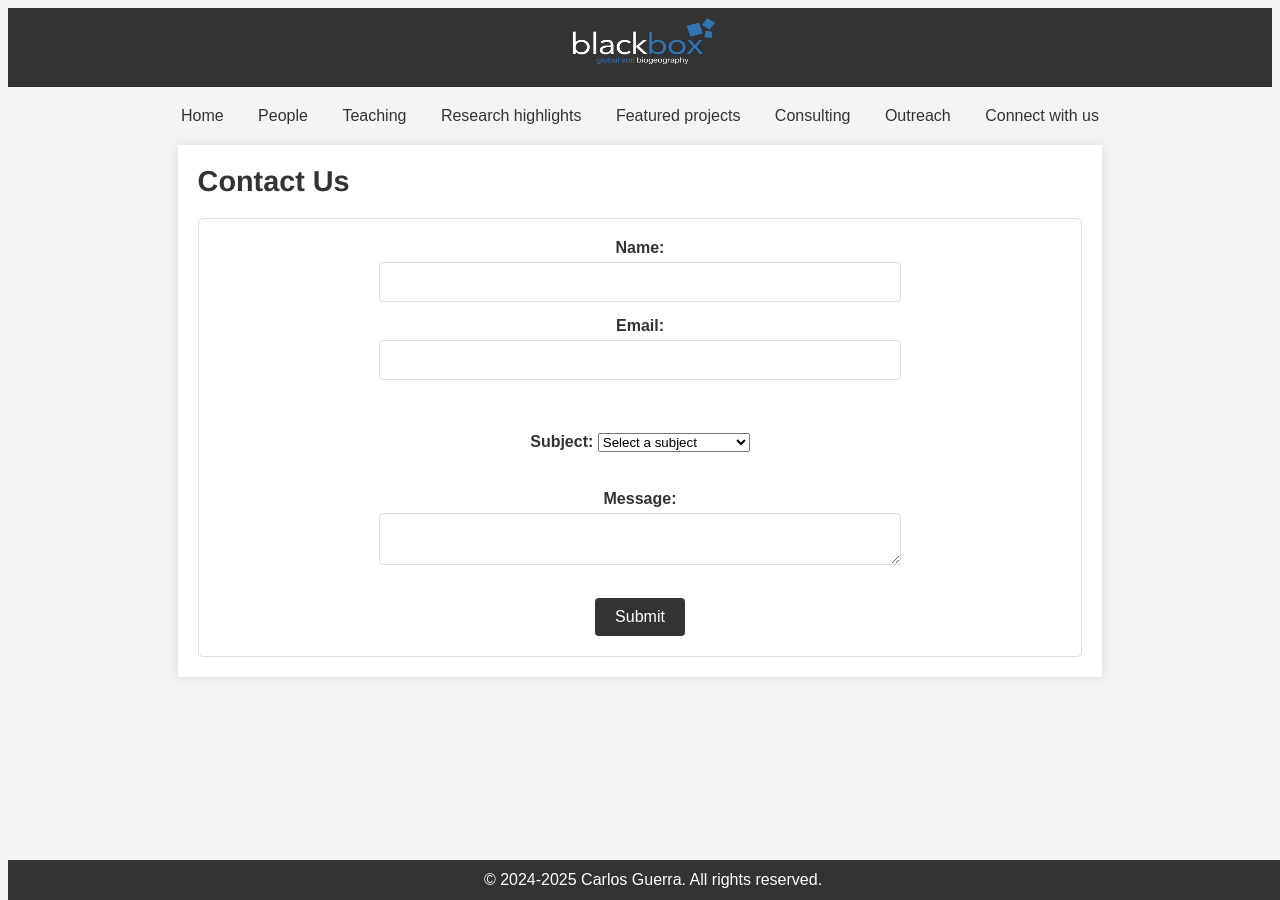
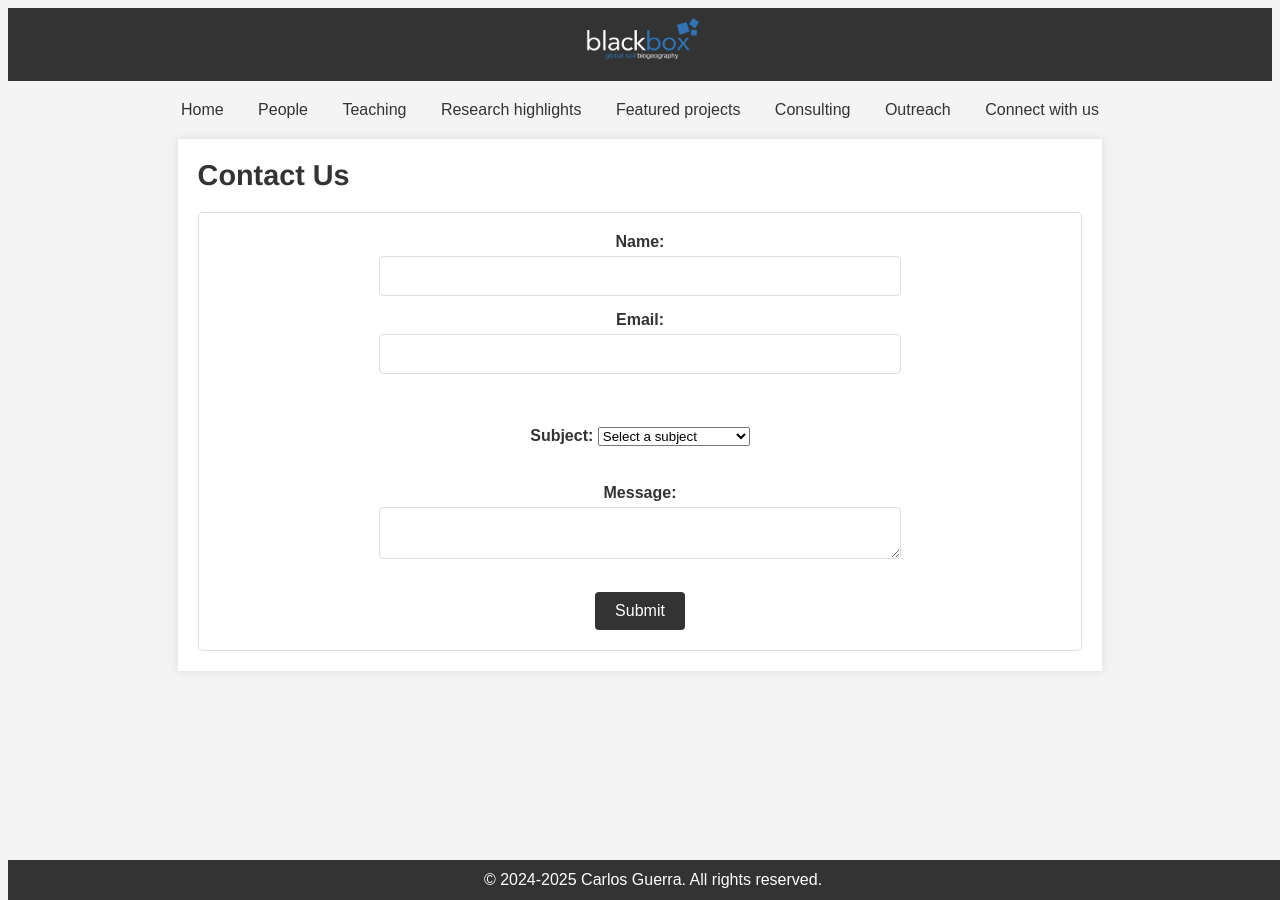
Before and after one commit to Blackboxgeo/blackbox.github.io, a Jekyll site: the page form/index.html, which Jekyll copies as it is, in a window 1280 px wide. Built offline with Jekyll 4.4.1, drawn with Linux system fonts in a browser that asks for light colours.

Commit message:
modified some things

```diff
--- a/form/index.html
+++ b/form/index.html
@@ -35,8 +35,8 @@
 
         header img {
             float: center;
-            width: 150px;
-            height: 55px;
+            width: 118px;
+            height: 49px;
             background: #333;
         }
 
```
